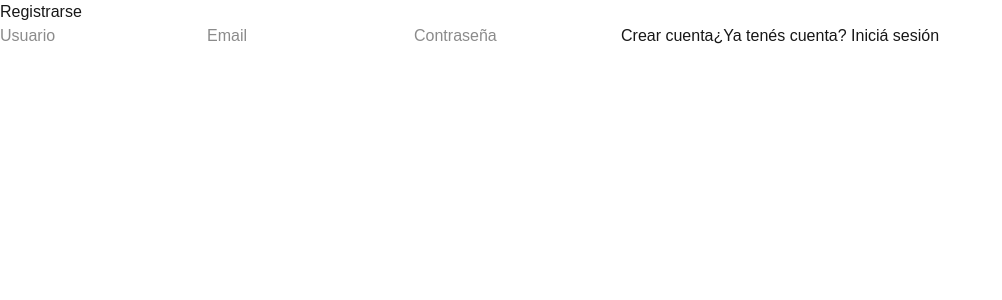
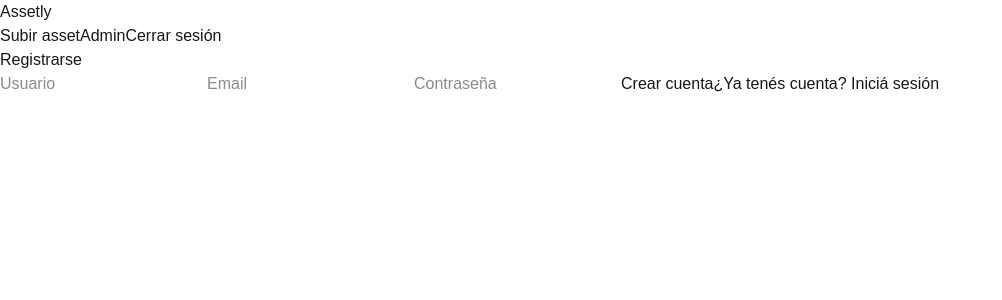
Before and after one commit to alexxe1/Assetly, a Next.js app: page /register in a window 1280 px wide. Shown: the top 300 px of the page, without its empty margins (0-1002 px from the left). Built offline with nearby package versions, Linux system fonts and the light colour scheme; no server answers.

Commit message:
Agregué Navbar y filtrado por categorías

```diff
--- a/src/app/dashboard/page.tsx
+++ b/src/app/dashboard/page.tsx
@@ -1,25 +1,65 @@
-import { redirect } from 'next/navigation'
-import { createClient } from '@/lib/supabase/server'
+'use client'
 
-export default async function DashboardPage() {
-    const supabase = await createClient()
-    const { data: { user } } = await supabase.auth.getUser()
+import { useEffect, useState } from 'react'
+import { createClient } from '@/lib/supabase/client'
 
-    if (!user) redirect('/login')
+const CATEGORIES = ['Todos', '2D', '3D', 'Audio', 'UI', 'Fuentes', 'Shaders', 'Otro']
 
-    const { data: assets } = await supabase
+type Asset = {
+  id: string
+  name: string
+  description: string | null
+  category: string
+  file_url: string
+  preview_url: string | null
+}
+
+export default function DashboardPage() {
+  const [assets, setAssets] = useState<Asset[]>([])
+  const [category, setCategory] = useState('Todos')
+  const supabase = createClient()
+
+  useEffect(() => {
+    async function fetchAssets() {
+      let query = supabase
         .from('assets')
         .select('*')
         .order('created_at', { ascending: false })
 
+      if (category !== 'Todos') {
+        query = query.eq('category', category)
+      }
+
+      const { data } = await query
+      setAssets(data ?? [])
+    }
+
+    fetchAssets()
+  }, [category])
+
   return (
     <main>
       <h1>Assets</h1>
-            <a href="/upload">Subir asset</a>
+
+      <div>
+        {CATEGORIES.map(cat => (
+          <button
+            key={cat}
+            onClick={() => setCategory(cat)}
+            style={{ fontWeight: category === cat ? 'bold' : 'normal' }}
+          >
+            {cat}
+          </button>
+        ))}
+      </div>
+
       <section>
-                {assets && assets.length > 0 ? (
+        {assets.length > 0 ? (
           assets.map(asset => (
             <div key={asset.id}>
+              {asset.preview_url && (
+                <img src={asset.preview_url} alt={asset.name} width={200} />
+              )}
               <h2>{asset.name}</h2>
               <p>{asset.description}</p>
               <p>{asset.category}</p>
@@ -27,7 +67,7 @@ export default async function DashboardPage() {
             </div>
           ))
         ) : (
-                    <p>No hay assets todavía.</p>
+          <p>No hay assets en esta categoría.</p>
         )}
       </section>
     </main>
--- a/src/app/layout.tsx
+++ b/src/app/layout.tsx
@@ -1,6 +1,7 @@
 import type { Metadata } from "next";
 import { Geist, Geist_Mono } from "next/font/google";
 import "./globals.css";
+import Navbar from "@/components/Navbar";
 
 const geistSans = Geist({
   variable: "--font-geist-sans",
@@ -13,8 +14,8 @@ const geistMono = Geist_Mono({
 });
 
 export const metadata: Metadata = {
-  title: "Create Next App",
-  description: "Generated by create next app",
+  title: "Assetly",
+  description: "Game asset library",
 };
 
 export default function RootLayout({
@@ -24,10 +25,13 @@ export default function RootLayout({
 }>) {
   return (
     <html
-      lang="en"
+      lang="es"
       className={`${geistSans.variable} ${geistMono.variable} h-full antialiased`}
     >
-      <body className="min-h-full flex flex-col">{children}</body>
+      <body className="min-h-full flex flex-col">
+        <Navbar />
+        {children}
+      </body>
     </html>
   );
 }
--- /dev/null
+++ b/src/components/Navbar.tsx
@@ -0,0 +1,25 @@
+'use client'
+
+import { createClient } from '@/lib/supabase/client'
+import { useRouter } from 'next/navigation'
+
+export default function Navbar() {
+  const supabase = createClient()
+  const router = useRouter()
+
+  async function handleLogout() {
+    await supabase.auth.signOut()
+    router.push('/login')
+  }
+
+  return (
+    <nav>
+      <a href="/dashboard">Assetly</a>
+      <div>
+        <a href="/upload">Subir asset</a>
+        <a href="/admin">Admin</a>
+        <button onClick={handleLogout}>Cerrar sesión</button>
+      </div>
+    </nav>
+  )
+}
```
Lines whose indentation alone changed are shown as unchanged.
